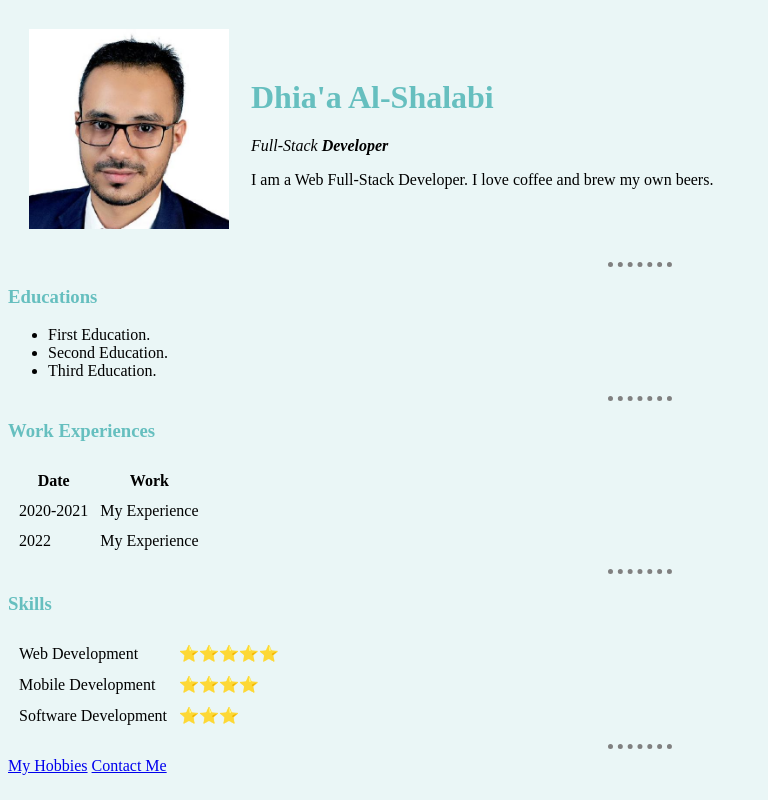
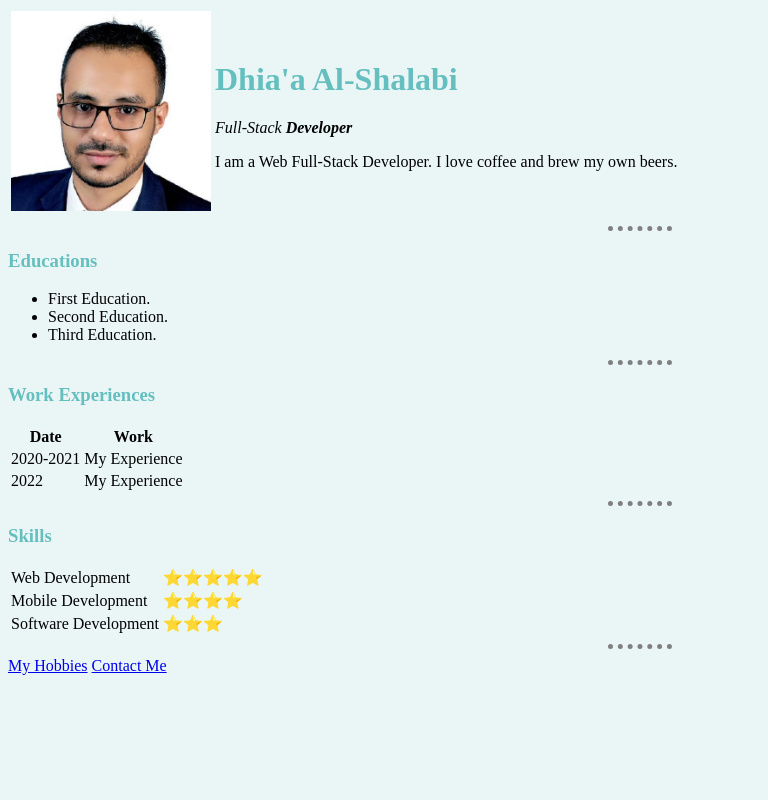
Before and after one commit to dhiaaalshalabi/web-development-bootcamp, a website: page HTML - Personal Site/index.html in a window 1280 px wide. Shown: the whole page, without its empty margins (0-768 px from the left). Drawn offline with Linux system fonts and the light colour scheme.

Commit message:
Removed cellspacing attr from HTML table.

```diff
--- a/HTML - Personal Site/index.html
+++ b/HTML - Personal Site/index.html
@@ -10,7 +10,7 @@
 </head>
 
 <body>
-    <table cellspacing="20">
+    <table>
         <tr>
             <td>
                 <img src="images/dhiaa.jpeg" width="200" height="200" alt="Dhia'a Profile">
@@ -31,7 +31,7 @@
     </ul>
     <hr>
     <h3>Work Experiences</h3>
-    <table cellspacing="10">
+    <table>
         <thead>
             <tr>
                 <th>Date</th>
@@ -53,7 +53,7 @@
     </table>
     <hr>
     <h3>Skills</h3>
-    <table cellspacing="10">
+    <table>
         <tr>
             <td>Web Development</td>
             <td>⭐️⭐️⭐️⭐️⭐️</td>
```
